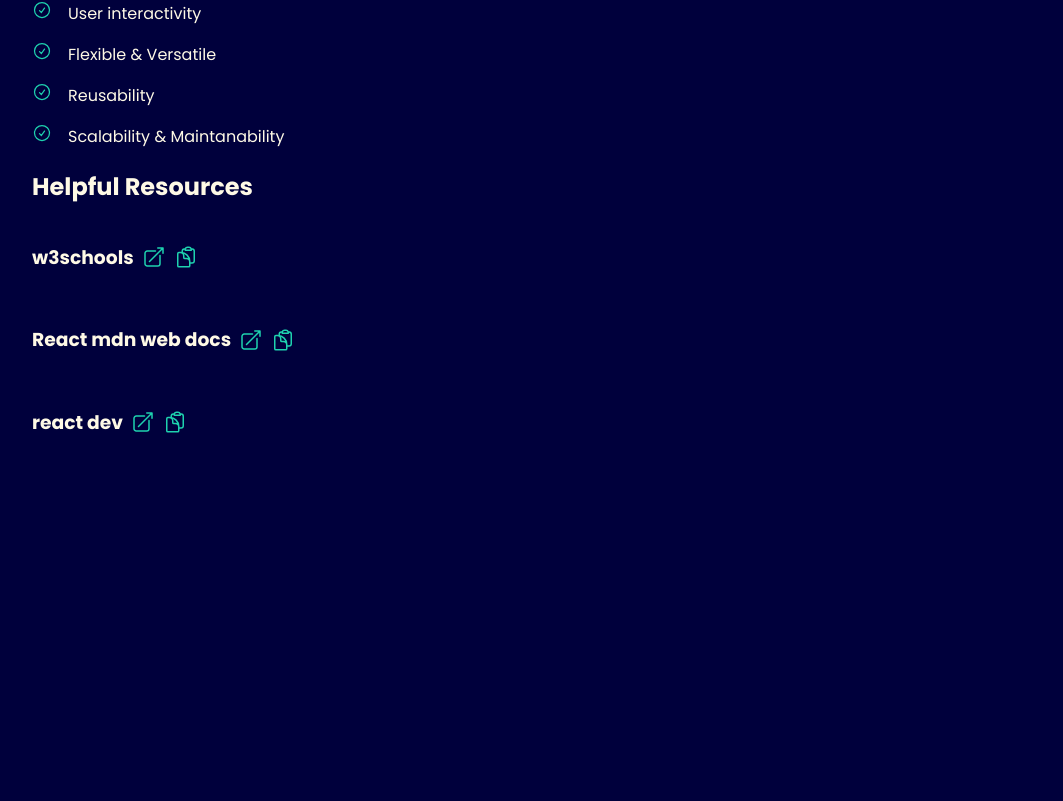
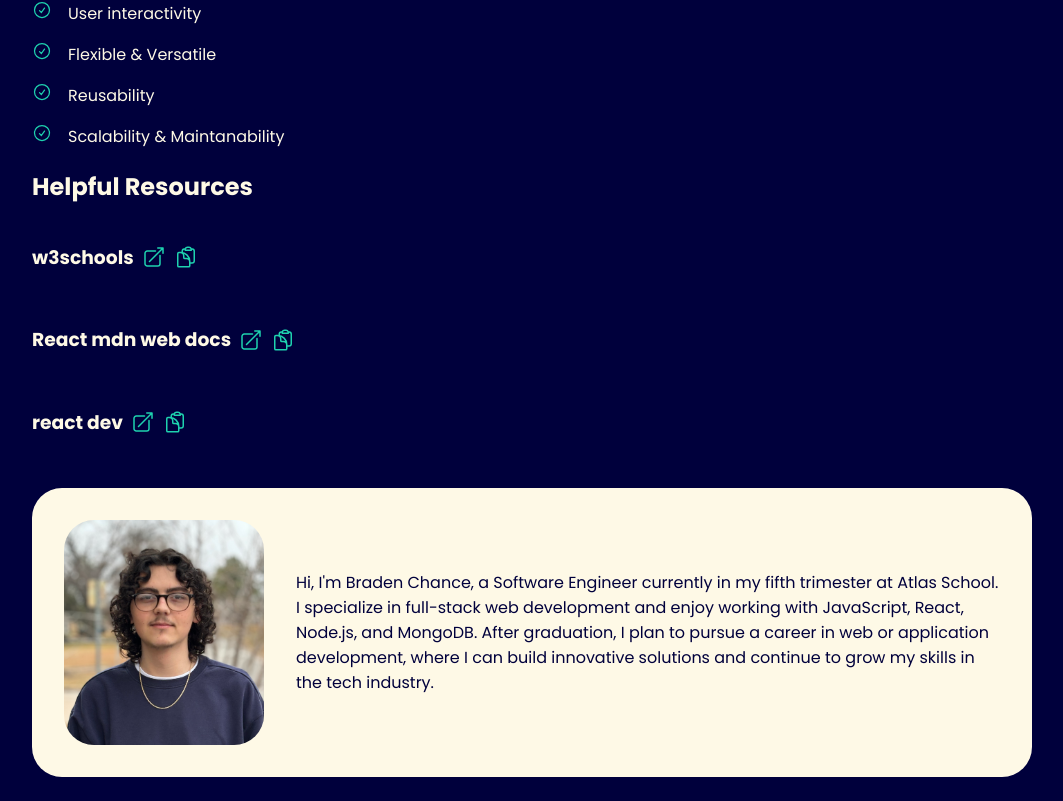
Before and after one commit to BPChance/atlas-react-and-jsx, a React (Vite) app: page / in a window 1280 px wide. Shown: the part 378-1179 px from the top of the page, without its empty margins (108-1171 px from the left). Before the commit the page ends 890 px from the top, so only its background shows below. Built offline with nearby package versions, Linux system fonts and the light colour scheme.

Commit message:
Created about me component and added it to app

```diff
--- a/src/App.jsx
+++ b/src/App.jsx
@@ -1,6 +1,7 @@
 import Header from './components/Header';
 import Section from './components/Section';
 import HelpfulResource from './components/HelpfulResource';
+import AboutMe from './components/AboutMe';
 
 function App() {
   return (
@@ -34,6 +35,7 @@ function App() {
         />
         <HelpfulResource label={'react dev'} link={'https://react.dev/'} />
       </Section>
+      <AboutMe></AboutMe>
     </div>
   );
 }
--- /dev/null
+++ b/src/components/AboutMe.jsx
@@ -0,0 +1,17 @@
+function AboutMe() {
+  return (
+    <div className="about-me">
+      <img src="src/assets/profile.jpeg" alt="Profile photo" />
+      <p>
+        Hi, I'm Braden Chance, a Software Engineer currently in my fifth
+        trimester at Atlas School. I specialize in full-stack web development
+        and enjoy working with JavaScript, React, Node.js, and MongoDB. After
+        graduation, I plan to pursue a career in web or application development,
+        where I can build innovative solutions and continue to grow my skills in
+        the tech industry.
+      </p>
+    </div>
+  );
+}
+
+export default AboutMe;
```
Also changed, not shown: src/assets/profile.jpeg (added).
